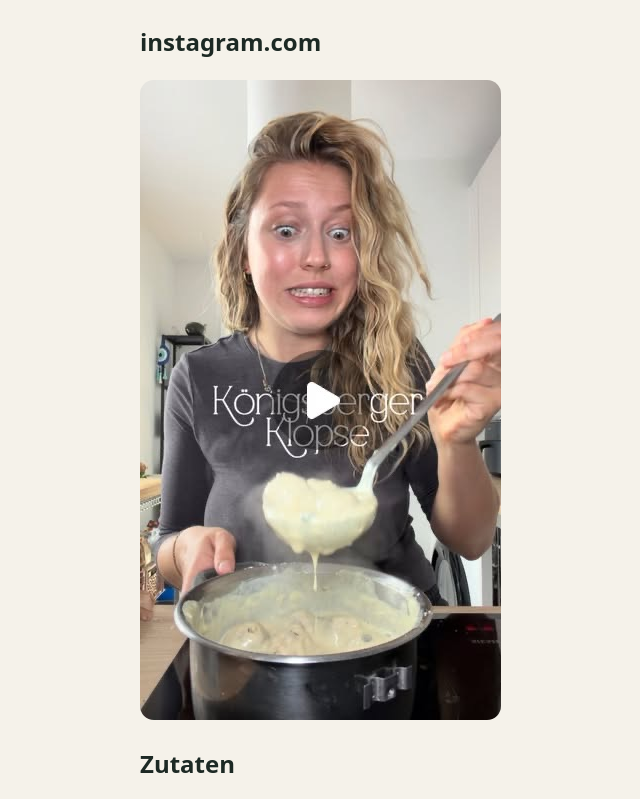
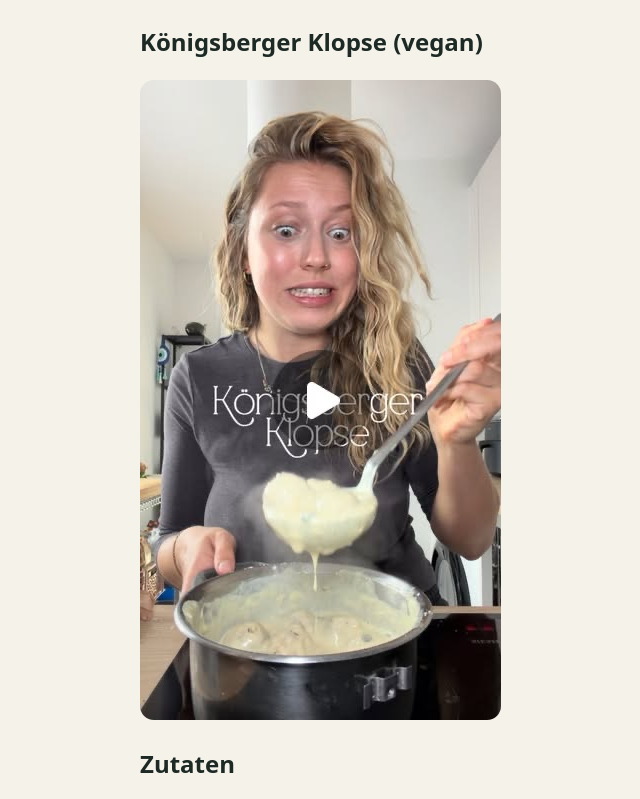
Before and after one commit to pjatzkowski/bringPlus, a plain HTML site: page rezepte/instagramcom-1q1j.html in a window 1280 px wide. Shown: the top 799 px of the page, without its empty margins (220-860 px from the left). Drawn offline with Linux system fonts and the light colour scheme.

Commit message:
bring+: Rezept Königsberger Klopse (vegan)

```diff
--- a/rezepte/instagramcom-1q1j.html
+++ b/rezepte/instagramcom-1q1j.html
@@ -1,11 +1,11 @@
 <!doctype html>
 <html lang="de"><head><meta charset="utf-8"><meta name="viewport" content="width=device-width,initial-scale=1">
-<title>instagram.com – bring+</title>
-<meta property="og:title" content="instagram.com"><meta property="og:image" content="https://pjatzkowski.github.io/bringPlus/fotos/r-instagramcom-1q1j.jpg"><link rel="canonical" href="https://pjatzkowski.github.io/bringPlus/rezepte/instagramcom-1q1j.html">
-<script type="application/ld+json">{"@context":"https://schema.org","@type":"Recipe","name":"instagram.com","url":"https://pjatzkowski.github.io/bringPlus/rezepte/instagramcom-1q1j.html","author":{"@type":"Person","name":"Instagram · @helena‘ s toll"},"publisher":{"@type":"Organization","name":"bring+"},"description":"Rezept aus dem bring+-Rezeptbuch: https://www.instagram.com/reel/DeHo-F2qB-D/?dmpr=NXRsdTVwdTY4dm43","image":["https://pjatzkowski.github.io/bringPlus/fotos/r-instagramcom-1q1j.jpg"],"recipeYield":"2","recipeIngredient":["Bei Teufelskicker gibt’s auch immer Königsberger Klopse 🤘 dass mir der Schneebesen nicht mehr eingefallen ist hahah","#königsbergerklopse #vegan #cooking"],"recipeInstructions":[{"@type":"HowToStep","text":"Siehe Original: https://www.instagram.com/reel/DeHo-F2qB-D/?dmpr=NXRsdTVwdTY4dm43"}]}</script>
+<title>Königsberger Klopse (vegan) – bring+</title>
+<meta property="og:title" content="Königsberger Klopse (vegan)"><meta property="og:image" content="https://pjatzkowski.github.io/bringPlus/fotos/r-instagramcom-1q1j.jpg"><link rel="canonical" href="https://pjatzkowski.github.io/bringPlus/rezepte/instagramcom-1q1j.html">
+<script type="application/ld+json">{"@context":"https://schema.org","@type":"Recipe","name":"Königsberger Klopse (vegan)","url":"https://pjatzkowski.github.io/bringPlus/rezepte/instagramcom-1q1j.html","author":{"@type":"Person","name":"Instagram · @helena‘ s toll"},"publisher":{"@type":"Organization","name":"bring+"},"description":"Rezept aus dem bring+-Rezeptbuch: https://www.instagram.com/reel/DeHo-F2qB-D/?dmpr=NXRsdTVwdTY4dm43","image":["https://pjatzkowski.github.io/bringPlus/fotos/r-instagramcom-1q1j.jpg"],"recipeYield":"2","recipeIngredient":["Bei Teufelskicker gibt’s auch immer Königsberger Klopse 🤘 dass mir der Schneebesen nicht mehr eingefallen ist hahah","#königsbergerklopse #vegan #cooking"],"recipeInstructions":[{"@type":"HowToStep","text":"Siehe Original: https://www.instagram.com/reel/DeHo-F2qB-D/?dmpr=NXRsdTVwdTY4dm43"}]}</script>
 <style>body{font:16px/1.5 system-ui,sans-serif;max-width:560px;margin:24px auto;padding:0 16px;background:#f5f2ea;color:#1c2924}
 img{max-width:100%;border-radius:14px}ul{background:#fff;border-radius:14px;padding:8px 8px 8px 30px}.s{white-space:pre-wrap}</style>
-</head><body><article><h1>instagram.com</h1><img src="https://pjatzkowski.github.io/bringPlus/fotos/r-instagramcom-1q1j.jpg" alt="" referrerpolicy="no-referrer">
+</head><body><article><h1>Königsberger Klopse (vegan)</h1><img src="https://pjatzkowski.github.io/bringPlus/fotos/r-instagramcom-1q1j.jpg" alt="" referrerpolicy="no-referrer">
 <h2>Zutaten</h2><ul><li>Bei Teufelskicker gibt’s auch immer Königsberger Klopse 🤘 dass mir der Schneebesen nicht mehr eingefallen ist hahah</li><li>#königsbergerklopse #vegan #cooking</li></ul>
 <p><a href="https://www.instagram.com/reel/DeHo-F2qB-D/?dmpr=NXRsdTVwdTY4dm43">Zubereitung im Original ansehen</a></p>
 </article></body></html>
```
